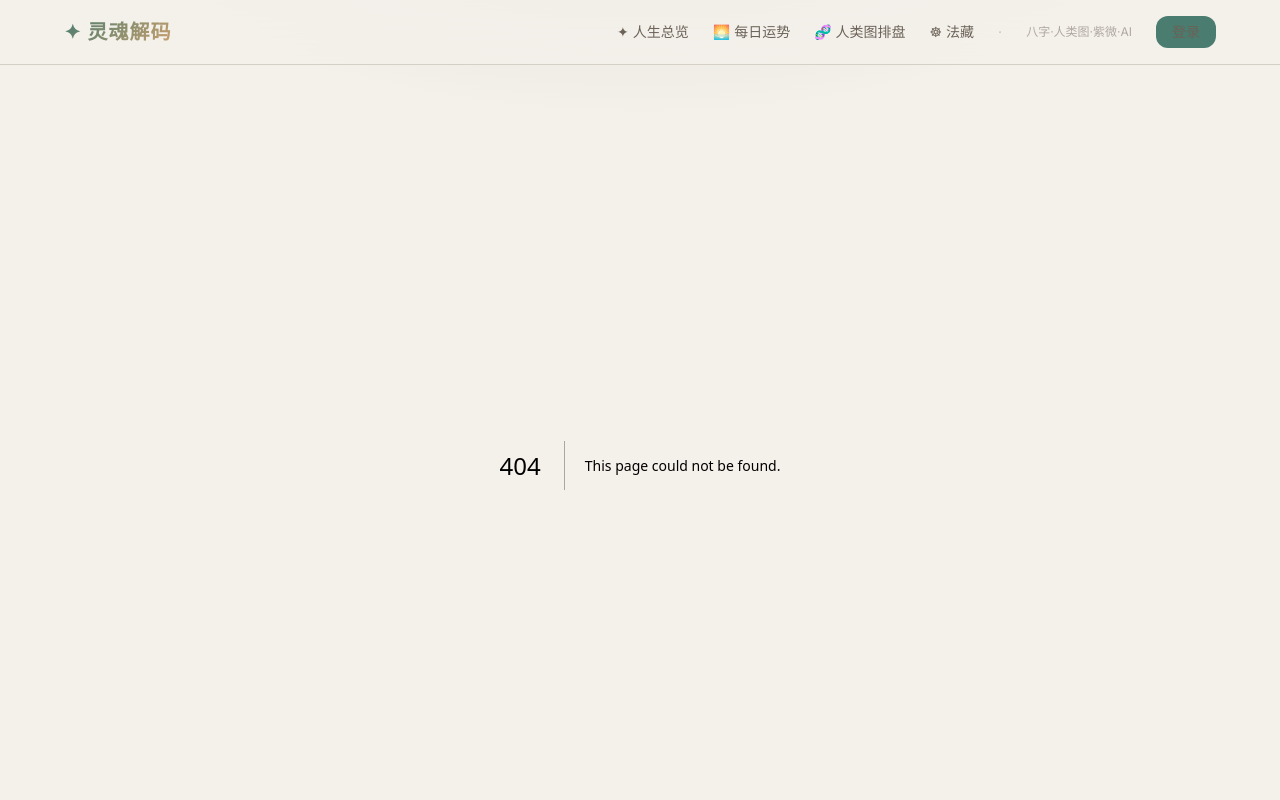
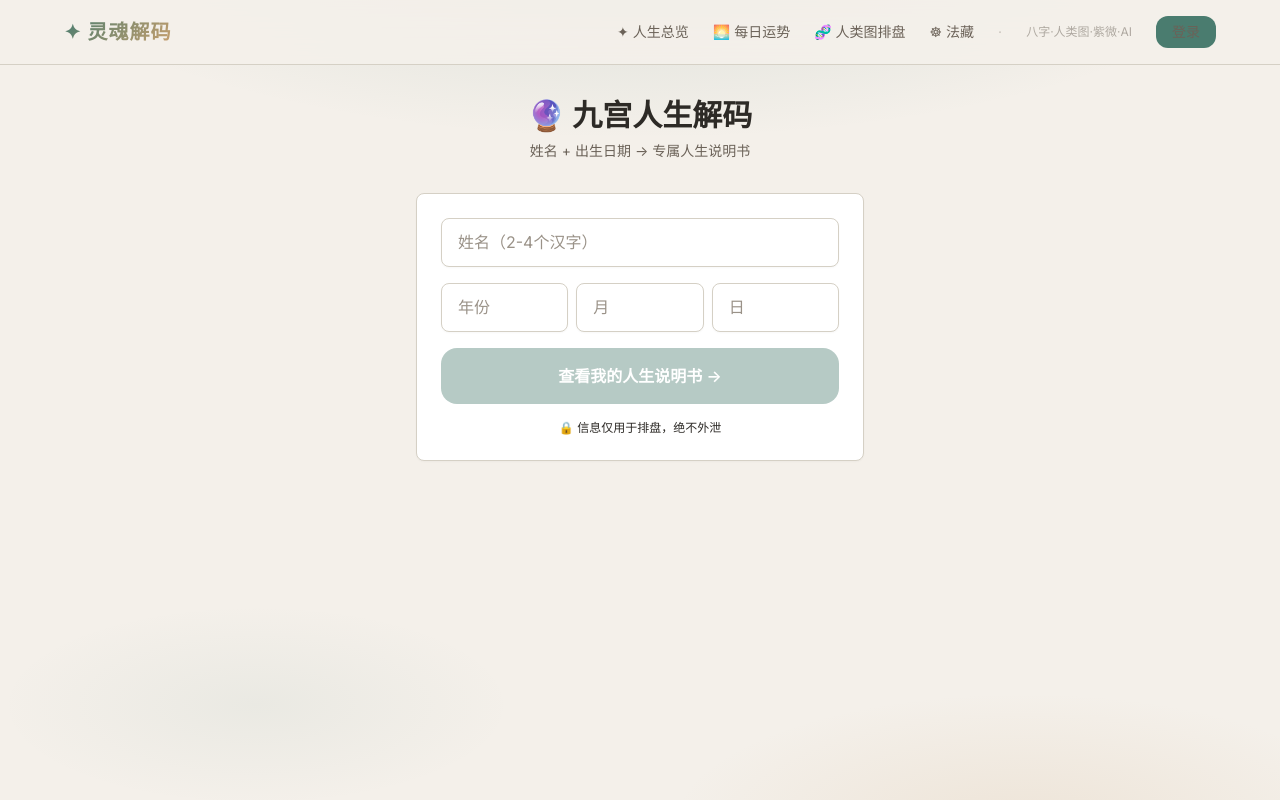
Before and after one commit to wlkerwong-boop/soul-decode, a Next.js app: page /jiugong in a window 1280 px wide. Before the commit this address had no page. Shown: the top 800 px of the page. Built offline with nearby package versions, Linux system fonts and the light colour scheme.

Commit message:
feat(jiugong): 最小可用测试页 — 输入姓名+出生日期即刻出结果

```diff
--- /dev/null
+++ b/src/app/jiugong/page.tsx
@@ -0,0 +1,107 @@
+'use client';
+
+import { useState } from 'react';
+import { calcJiugong } from '@/lib/jiugong';
+
+export default function JiugongPage() {
+  const [name, setName] = useState('');
+  const [year, setYear] = useState('');
+  const [month, setMonth] = useState('');
+  const [day, setDay] = useState('');
+  const [result, setResult] = useState<any>(null);
+
+  const submit = () => {
+    if (!name || !year) return;
+    const r = calcJiugong(name, parseInt(year), parseInt(month)||1, parseInt(day)||1);
+    setResult(r);
+  };
+
+  const { wuge, jiugong, jiugongLabels, tezhi, suizhi, rengePosition, totalStroke } = result || {};
+
+  return (
+    <div className="gradient-bg min-h-screen px-4 py-8">
+      <div className="max-w-2xl mx-auto">
+        <div className="text-center mb-8">
+          <h1 className="text-3xl font-bold">🔮 九宫人生解码</h1>
+          <p className="text-sm text-[var(--text-secondary)] mt-2">姓名 + 出生日期 → 专属人生说明书</p>
+        </div>
+
+        {!result ? (
+          <div className="card-jade p-6 max-w-md mx-auto space-y-4">
+            <input value={name} onChange={e=>setName(e.target.value)} placeholder="姓名（2-4个汉字）"
+              className="w-full input-jade text-sm py-3 px-4 rounded-xl bg-[var(--bg-card)] border border-[var(--border-color)] text-[var(--text-primary)]" />
+            <div className="grid grid-cols-3 gap-2">
+              <input value={year} onChange={e=>setYear(e.target.value)} placeholder="年份"
+                className="input-jade text-sm py-3 px-3 rounded-xl bg-[var(--bg-card)] border border-[var(--border-color)] text-[var(--text-primary)]" type="number" />
+              <input value={month} onChange={e=>setMonth(e.target.value)} placeholder="月"
+                className="input-jade text-sm py-3 px-3 rounded-xl bg-[var(--bg-card)] border border-[var(--border-color)] text-[var(--text-primary)]" type="number" />
+              <input value={day} onChange={e=>setDay(e.target.value)} placeholder="日"
+                className="input-jade text-sm py-3 px-3 rounded-xl bg-[var(--bg-card)] border border-[var(--border-color)] text-[var(--text-primary)]" type="number" />
+            </div>
+            <button onClick={submit} disabled={!name||!year}
+              className="w-full py-3.5 rounded-xl font-semibold bg-[var(--text-accent)] text-white hover:shadow-md transition-all disabled:opacity-40">
+              查看我的人生说明书 →
+            </button>
+            <p className="text-xs text-[var(--text-tertiary)] text-center">🔒 信息仅用于排盘，绝不外泄</p>
+          </div>
+        ) : (
+          <div className="space-y-6">
+            {/* 五格卡片 */}
+            <div className="card-jade p-5">
+              <h2 className="text-lg font-bold mb-3">📐 姓名五格</h2>
+              <div className="grid grid-cols-5 gap-2 text-center text-sm">
+                {[{l:'天格',v:wuge?.tian},{l:'人格',v:wuge?.ren},{l:'地格',v:wuge?.di},{l:'总格',v:wuge?.zong},{l:'外格',v:wuge?.wai}].map(g=>(
+                  <div key={g.l} className="bg-[var(--bg-highlight)] rounded-xl p-3">
+                    <div className="text-[var(--text-tertiary)] text-xs">{g.l}</div>
+                    <div className="text-2xl font-bold text-[var(--text-accent)]">{g.v}</div>
+                  </div>
+                ))}
+              </div>
+              <p className="text-xs text-[var(--text-tertiary)] text-center mt-2">三才：{wuge?.sancai}</p>
+            </div>
+
+            {/* 九宫气场图 */}
+            <div className="card-jade p-5">
+              <h2 className="text-lg font-bold mb-3">🏠 九宫气场</h2>
+              <div className="grid grid-cols-3 gap-2 max-w-xs mx-auto">
+                {jiugongLabels?.map((g:any) => (
+                  <div key={`${g.row}-${g.col}`}
+                    className={`aspect-square rounded-xl flex flex-col items-center justify-center text-center p-1 transition-all ${
+                      rengePosition?.[0]===g.row && rengePosition?.[1]===g.col
+                        ? 'bg-[var(--text-accent)] text-white shadow-lg scale-105'
+                        : 'bg-[var(--bg-highlight)]'
+                    }`}>
+                    <div className={`text-lg font-bold ${rengePosition?.[0]===g.row && rengePosition?.[1]===g.col ? 'text-white' : 'text-[var(--text-accent)]'}`}>
+                      {g.num}
+                    </div>
+                    <div className={`text-[10px] leading-tight ${rengePosition?.[0]===g.row && rengePosition?.[1]===g.col ? 'text-white/80' : 'text-[var(--text-tertiary)]'}`}>
+                      {g.name}
+                    </div>
+                  </div>
+                ))}
+              </div>
+            </div>
+
+            {/* 特质 */}
+            <div className="card-jade p-5">
+              <h2 className="text-lg font-bold mb-2">🌟 十大特质 · {tezhi?.name}</h2>
+              <p className="text-xs text-[var(--text-tertiary)] mb-2">总格个位数 {wuge?.zong % 10} · 五行属{tezhi?.element}</p>
+              <p className="text-sm text-[var(--text-secondary)] leading-relaxed">{tezhi?.desc}</p>
+            </div>
+
+            {/* 岁值星 */}
+            <div className="card-jade p-5 bg-gradient-to-br from-[var(--bg-highlight)] to-[var(--bg-card)]">
+              <h2 className="text-lg font-bold mb-2">⭐ 岁值星 · {suizhi?.star}</h2>
+              <p className="text-xs text-[var(--text-tertiary)] mb-2">虚岁 {suizhi?.xuSui} 岁</p>
+              <p className="text-sm text-[var(--text-secondary)] leading-relaxed">{suizhi?.desc}</p>
+            </div>
+
+            <button onClick={()=>setResult(null)} className="w-full py-3 rounded-xl bg-[var(--bg-highlight)] text-[var(--text-secondary)] text-sm hover:text-[var(--text-accent)] transition-all">
+              重新测算
+            </button>
+          </div>
+        )}
+      </div>
+    </div>
+  );
+}
```
